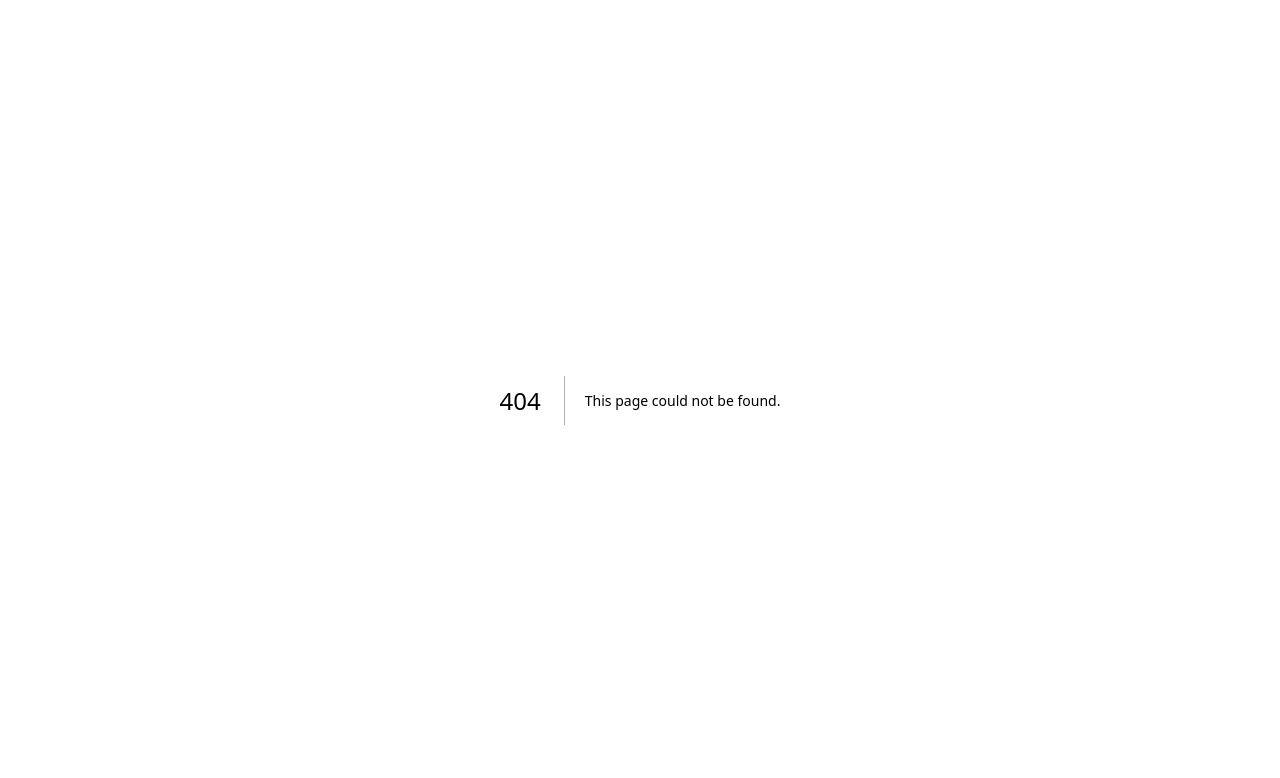
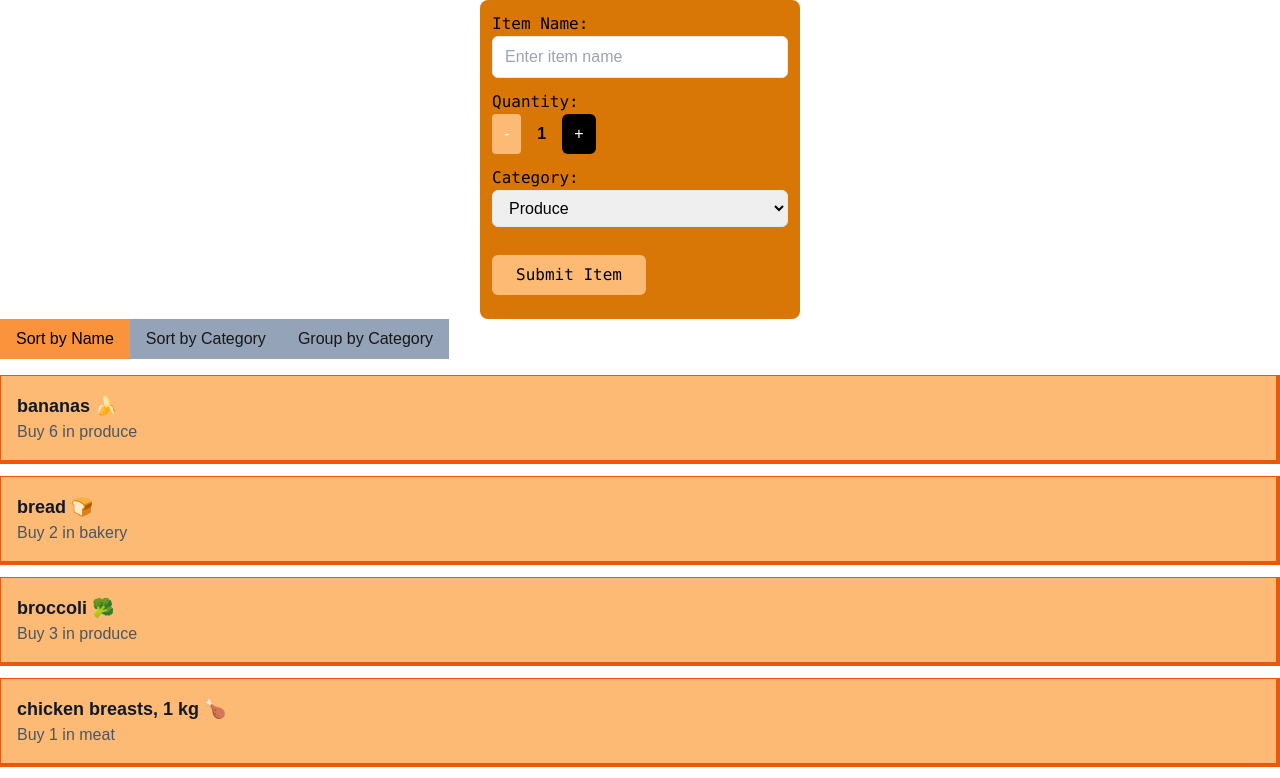
Before and after one commit to LuigiR1/cprg306-assignments, a Next.js app: page /week-7 in a window 1280 px wide. Before the commit this address had no page. Shown: the top 778 px of the page. Built offline with nearby package versions, Linux system fonts and the light colour scheme.

Commit message:
week-7 Assignment
Finished week-7 assignment

```diff
--- a/app/page.js
+++ b/app/page.js
@@ -12,6 +12,7 @@ export default function Home() {
         <Link href="./week-5/" className="font-mono underline text text-orange-400 hover:text-orange-600">Week-5 Assignment</Link>
         <Link href="./week-6/" className="font-mono underline text text-orange-400 hover:text-orange-600">Week-6 Assignment</Link>
         <Link href="./week-7/" className="font-mono underline text text-orange-400 hover:text-orange-600">Week-7 Assignment</Link>
+        <Link href="./week-8/" className="font-mono underline text text-orange-400 hover:text-orange-600">Week-8 Assignment</Link>
       </div>
     </main>
 
--- /dev/null
+++ b/app/week-7/item-list.js
@@ -0,0 +1,66 @@
+import React, { useState } from 'react';
+import Item from './item';
+
+export default function ItemList({ items }) {
+  const [sortBy, setSortBy] = useState('name');
+
+  // Sort or group items based on the selected sortBy option
+  const sortedItems = [...items].sort((a, b) => {
+    if (sortBy === 'name') {
+      return a.name.toLowerCase() < b.name.toLowerCase() ? -1 : 1;
+    } else if (sortBy === 'category') {
+      return a.category.toLowerCase() < b.category.toLowerCase() ? -1 : 1;
+    }
+    return 0;
+  });
+
+  const groupedItems = items.reduce((acc, item) => {
+    if (!acc[item.category]) {
+      acc[item.category] = [];
+    }
+    acc[item.category].push(item);
+    return acc;
+  }, {});
+
+  return (
+    <div>
+      <div className="mb-4">
+        <button
+          className={`px-4 py-2 ${sortBy === 'name' ? 'bg-orange-400 text-black' : 'bg-slate-400'}`}
+          onClick={() => setSortBy('name')}
+        >
+          Sort by Name
+        </button>
+        <button
+          className={`px-4 py-2 ${sortBy === 'category' ? 'bg-orange-400 text-black' : 'bg-slate-400'}`}
+          onClick={() => setSortBy('category')}
+        >
+          Sort by Category
+        </button>
+        <button
+          className={`px-4 py-2 ${sortBy === 'group' ? 'bg-orange-400 text-black' : 'bg-slate-400'}`}
+          onClick={() => setSortBy('group')}
+        >
+          Group by Category
+        </button>
+      </div>
+
+      {sortBy === 'group' ? (
+        Object.keys(groupedItems).sort().map((category) => (
+          <div key={category}>
+            <h2 className="capitalize font-bold">{category}</h2>
+            {groupedItems[category].map((item) => (
+              <Item key={item.id} name={item.name} quantity={item.quantity} category={item.category} />
+            ))}
+          </div>
+        ))
+      ) : (
+        <ul>
+          {sortedItems.map((item) => (
+            <Item key={item.id} name={item.name} quantity={item.quantity} category={item.category} />
+          ))}
+        </ul>
+      )}
+    </div>
+  );
+}
--- /dev/null
+++ b/app/week-7/item.js
@@ -0,0 +1,10 @@
+export default function Item({name, quantity, category}) {
+
+    return (
+        <li className="bg-orange-300 mb-3 flex flex-col justify-between p-4 border-l border-t border-4 border-orange-600">
+            <div className="font-semibold text-lg text-gray-900">{name}</div>
+            <div className="text-gray-600">Buy {quantity} in {category}</div>
+        </li>
+
+    );
+}
--- /dev/null
+++ b/app/week-7/items.json
@@ -0,0 +1,74 @@
+[
+    {
+      "id": "1h2GJKH12gkHG31h1H",
+      "name": "milk, 4 L 🥛",
+      "quantity": 1,
+      "category": "dairy"
+    },
+    {
+      "id": "2KJH3k2j3H1k2J3K1H",
+      "name": "bread 🍞",
+      "quantity": 2,
+      "category": "bakery"
+    },
+    {
+      "id": "3h2KJH3k2j3H1k2J3",
+      "name": "eggs, dozen 🥚",
+      "quantity": 2,
+      "category": "dairy"
+    },
+    {
+      "id": "4k2J3K1H2GJKH12gk",
+      "name": "bananas 🍌",
+      "quantity": 6,
+      "category": "produce"
+    },
+    {
+      "id": "5H1h1H2KJH3k2j3H",
+      "name": "broccoli 🥦",
+      "quantity": 3,
+      "category": "produce"
+    },
+    {
+      "id": "6H1k2J3K1H2GJKH1",
+      "name": "chicken breasts, 1 kg 🍗",
+      "quantity": 1,
+      "category": "meat"
+    },
+    {
+      "id": "7gkHG31h1H2KJH3k",
+      "name": "pasta sauce 🍝",
+      "quantity": 3,
+      "category": "canned goods"
+    },
+    {
+      "id": "8j3H1k2J3K1H2GJK",
+      "name": "spaghetti, 454 g 🍝",
+      "quantity": 2,
+      "category": "dry goods"
+    },
+    {
+      "id": "9H12gkHG31h1H2KJ",
+      "name": "toilet paper, 12 pack 🧻",
+      "quantity": 1,
+      "category": "household"
+    },
+    {
+      "id": "10H3k2j3H1k2J3K1",
+      "name": "paper towels, 6 pack",
+      "quantity": 1,
+      "category": "household"
+    },
+    {
+      "id": "11k2J3K1H2GJKH12",
+      "name": "dish soap 🍽️",
+      "quantity": 1,
+      "category": "household"
+    },
+    {
+      "id": "12GJKH12gkHG31h1",
+      "name": "hand soap 🧼",
+      "quantity": 4,
+      "category": "household"
+    }
+  ]
--- /dev/null
+++ b/app/week-7/new-item.js
@@ -0,0 +1,104 @@
+import { useState } from 'react';
+
+export default function NewItem({ onAddItem }) {
+  const [name, setName] = useState('');
+  const [quantity, setQuantity] = useState(1);
+  const [category, setCategory] = useState('produce');
+
+  const increment = () => {
+    setQuantity((prevQuantity) => Math.min(prevQuantity + 1, 20));
+  };
+
+  const decrement = () => {
+    setQuantity((prevQuantity) => Math.max(prevQuantity - 1, 1));
+  };
+
+  const handleSubmit = (e) => {
+    e.preventDefault();
+
+
+    const newItem = {
+      id: Math.random().toString(36).substring(2, 9),  // Unique random string for id
+      name,
+      quantity,
+      category
+    };
+
+
+    onAddItem(newItem);
+
+
+    setName('');
+    setQuantity(1);
+    setCategory('produce');
+  };
+
+  return (
+    <form onSubmit={handleSubmit} className="p-3 bg-amber-600 rounded-lg w-80 mx-auto">
+      <div className="mb-3">
+        <label className="inline-block w-40 text-black font-mono">Item Name:</label>
+        <input
+          type="text"
+          value={name}
+          onChange={(e) => setName(e.target.value)}
+          required
+          placeholder="Enter item name"
+          className="w-full px-3 py-2 border rounded-md focus:outline-none focus:ring focus:ring-orange-300 text-black"
+        />
+      </div>
+
+      <div className="mb-3">
+        <label className="inline-block w-40 text-black font-mono">Quantity:</label>
+        <div className="flex items-center">
+          <button
+            type="button"
+            onClick={decrement}
+            disabled={quantity === 1}
+            className={`px-3 py-2 text-white ${quantity === 1 ? 'bg-orange-300' : 'bg-orange-500'} rounded`}
+          >
+            -
+          </button>
+          <span className="px-4 font-semibold text-black">{quantity}</span>
+          <button
+            type="button"
+            onClick={increment}
+            disabled={quantity === 20}
+            className={`px-3 py-2 text-white ${quantity === 20 ? 'bg-gray-300' : 'bg-black'} rounded-md`}
+          >
+            +
+          </button>
+        </div>
+      </div>
+
+      <div className="mb-3">
+        <label className="inline-block w-40 text-black font-mono">Category:</label>
+        <select
+          value={category}
+          onChange={(e) => setCategory(e.target.value)}
+          className="w-full px-3 py-2 border rounded-md focus:outline-none focus:ring focus:ring-orange-300 text-black"
+        >
+          <option value="produce">Produce</option>
+          <option value="dairy">Dairy</option>
+          <option value="bakery">Bakery</option>
+          <option value="meat">Meat</option>
+          <option value="frozen-foods">Frozen Foods</option>
+          <option value="canned-goods">Canned Goods</option>
+          <option value="dry-goods">Dry Goods</option>
+          <option value="beverages">Beverages</option>
+          <option value="snacks">Snacks</option>
+          <option value="household">Household</option>
+          <option value="other">Other</option>
+        </select>
+      </div>
+
+      <div className="mb-3">
+        <button
+          type="submit"
+          className="mt-4 px-6 py-2 bg-orange-300 rounded-md hover:bg-orange-500 text-black font-mono"
+        >
+          Submit Item
+        </button>
+      </div>
+    </form>
+  );
+}
--- /dev/null
+++ b/app/week-7/page.js
@@ -0,0 +1,20 @@
+"use client";
+import React, { useState } from 'react';
+import NewItem from './new-item';
+import ItemList from './item-list';
+import itemsData from './items.json';
+
+export default function Page() {
+  const [items, setItems] = useState(itemsData);
+
+  const handleAddItem = (newItem) => {
+    setItems([...items, newItem]);
+  };
+
+  return (
+    <main>
+      <NewItem onAddItem={handleAddItem} />
+      <ItemList items={items} />
+    </main>
+  );
+}
```
